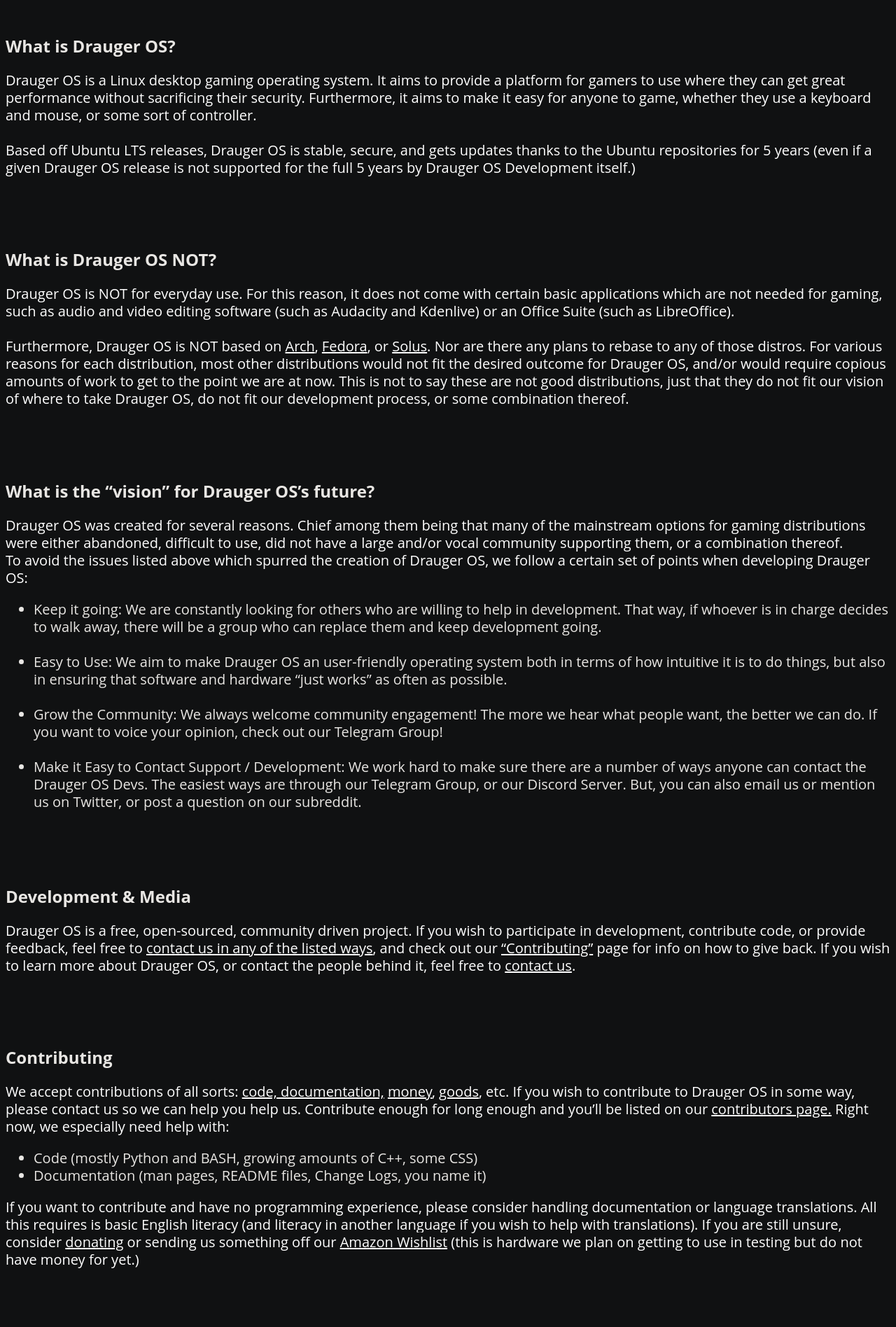
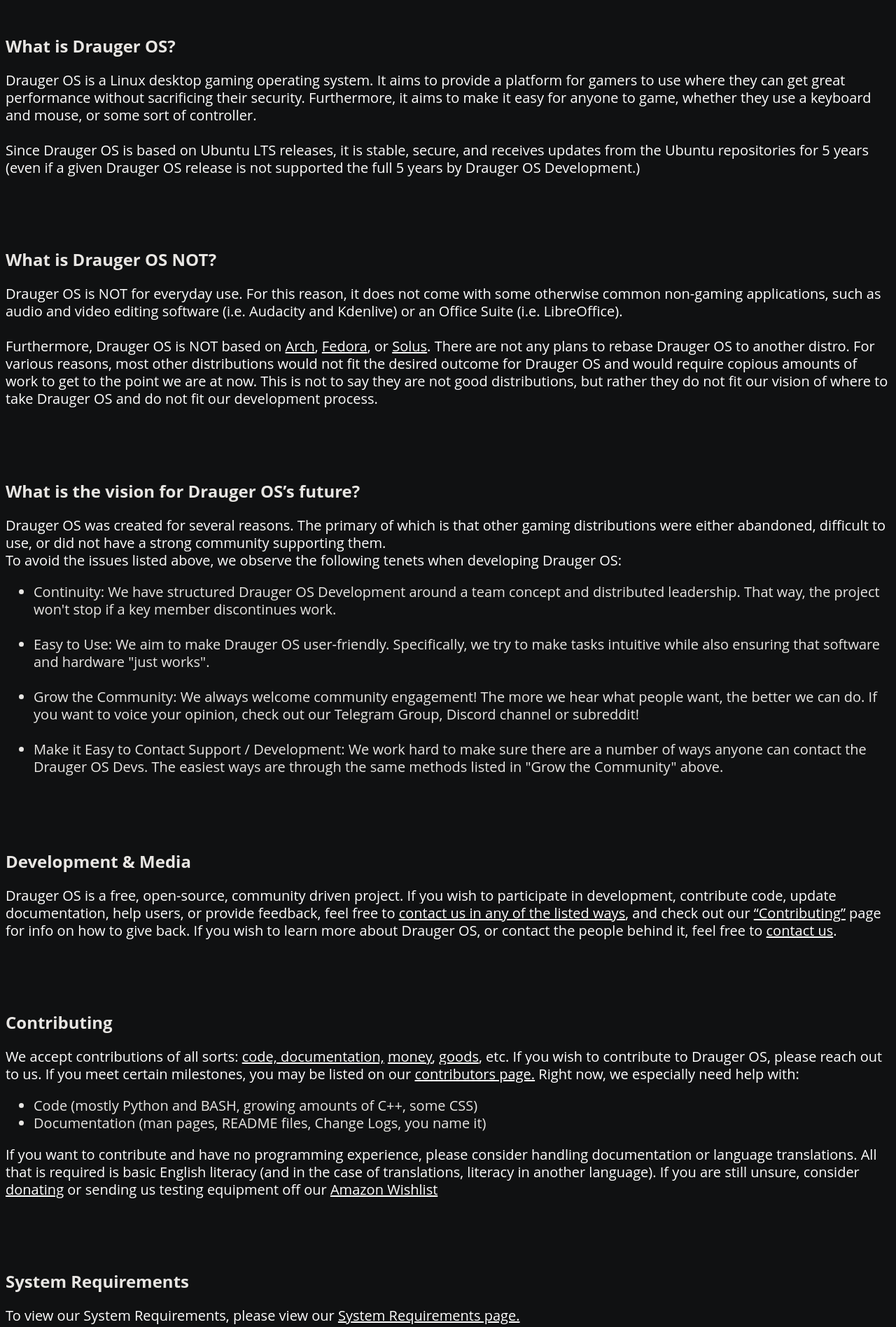
Before and after one commit to drauger-os-development/website, a Flask app: page /about in a window 1280 px wide. Shown: the part 361-2257 px from the top of the page at 70% size. Run offline with Flask 2, Linux system fonts and the light colour scheme.

Commit message:
Improve readability of about page

```diff
--- a/templates/about.html
+++ b/templates/about.html
@@ -20,7 +20,7 @@
       Drauger OS is a Linux desktop gaming operating system. It aims to provide a platform for gamers to use where they can get great performance without sacrificing their security. Furthermore, it aims to make it easy for anyone to game, whether they use a keyboard and mouse, or some sort of controller.
       </br>
       </br>
-      Based off Ubuntu LTS releases, Drauger OS is stable, secure, and gets updates thanks to the Ubuntu repositories for 5 years (even if a given Drauger OS release is not supported for the full 5 years by Drauger OS Development itself.)
+      Since Drauger OS is based on Ubuntu LTS releases, it is stable, secure, and receives updates from the Ubuntu repositories for 5 years (even if a given Drauger OS release is not supported the full 5 years by Drauger OS Development.)
   </h2>
   </br>
   </br>
@@ -29,30 +29,30 @@
     What is Drauger OS NOT?
   </h2>
   <h2 class="subtitle">
-      Drauger OS is NOT for everyday use. For this reason, it does not come with certain basic applications which are not needed for gaming, such as audio and video editing software (such as Audacity and Kdenlive) or an Office Suite (such as LibreOffice).
+      Drauger OS is NOT for everyday use. For this reason, it does not come with some otherwise common non-gaming applications, such as audio and video editing software (i.e. Audacity and Kdenlive) or an Office Suite (i.e. LibreOffice).
       </br>
       </br>
-Furthermore, Drauger OS is NOT based on <a href="https://www.archlinux.org/" target="_blank">Arch</a>, <a href="https://getfedora.org/" target="_blank">Fedora</a>, or <a href="https://getsol.us/home/" target="_blank">Solus</a>. Nor are there any plans to rebase to any of those distros. For various reasons for each distribution, most other distributions would not fit the desired outcome for Drauger OS, and/or would require copious amounts of work to get to the point we are at now. This is not to say these are not good distributions, just that they do not fit our vision of where to take Drauger OS, do not fit our development process, or some combination thereof.
+Furthermore, Drauger OS is NOT based on <a href="https://www.archlinux.org/" target="_blank">Arch</a>, <a href="https://getfedora.org/" target="_blank">Fedora</a>, or <a href="https://getsol.us/home/" target="_blank">Solus</a>. There are not any plans to rebase Drauger OS to another distro. For various reasons, most other distributions would not fit the desired outcome for Drauger OS and would require copious amounts of work to get to the point we are at now. This is not to say they are not good distributions, but rather they do not fit our vision of where to take Drauger OS and do not fit our development process.
   </h2>
   </br>
   </br>
   </br>
   <h2>
-      What is the “vision” for Drauger OS’s future?
+      What is the vision for Drauger OS’s future?
   </h2>
   <h2 class="subtitle">
-      Drauger OS was created for several reasons. Chief among them being that many of the mainstream options for gaming distributions were either abandoned, difficult to use, did not have a large and/or vocal community supporting them, or a combination thereof.
+      Drauger OS was created for several reasons. The primary of which is that other gaming distributions were either abandoned, difficult to use, or did not have a strong community supporting them.
       </br>
-To avoid the issues listed above which spurred the creation of Drauger OS, we follow a certain set of points when developing Drauger OS:
+To avoid the issues listed above, we observe the following tenets when developing Drauger OS:
 
     <ul>
-    <li>Keep it going: We are constantly looking for others who are willing to help in development. That way, if whoever is in charge decides to walk away, there will be a group who can replace them and keep development going.</li>
+    <li>Continuity: We have structured Drauger OS Development around a team concept and distributed leadership.  That way, the project won't stop if a key member discontinues work.</li>
     </br>
-    <li>Easy to Use: We aim to make Drauger OS an user-friendly operating system both in terms of how intuitive it is to do things, but also in ensuring that software and hardware “just works” as often as possible.</li>
+    <li>Easy to Use: We aim to make Drauger OS user-friendly.  Specifically, we try to make tasks intuitive while also ensuring that software and hardware "just works".</li>
     </br>
-    <li>Grow the Community: We always welcome community engagement! The more we hear what people want, the better we can do. If you want to voice your opinion, check out our Telegram Group!</li>
+    <li>Grow the Community: We always welcome community engagement! The more we hear what people want, the better we can do. If you want to voice your opinion, check out our Telegram Group, Discord channel or subreddit!</li>
     </br>
-    <li>Make it Easy to Contact Support / Development: We work hard to make sure there are a number of ways anyone can contact the Drauger OS Devs. The easiest ways are through our Telegram Group, or our Discord Server. But, you can also email us or mention us on Twitter, or post a question on our subreddit.</li>
+    <li>Make it Easy to Contact Support / Development: We work hard to make sure there are a number of ways anyone can contact the Drauger OS Devs. The easiest ways are through the same methods listed in "Grow the Community" above.</li>
     </ul>
   </h2>
   </br>
@@ -62,7 +62,7 @@ To avoid the issues listed above which spurred the creation of Drauger OS, we fo
       Development & Media
   </h2>
   <h2 class="subtitle">
-      Drauger OS is a free, open-sourced, community driven project. If you wish to participate in development, contribute code, or provide feedback, feel free to <a href="{{ url_for('contact') }}">contact us in any of the listed ways</a>, and check out our <a href="{{ url_for('contributing') }}">“Contributing”</a> page for info on how to give back. If you wish to learn more about Drauger OS, or contact the people behind it, feel free to <a href="{{ url_for('contact') }}">contact us</a>.
+      Drauger OS is a free, open-source, community driven project. If you wish to participate in development, contribute code, update documentation, help users, or provide feedback, feel free to <a href="{{ url_for('contact') }}">contact us in any of the listed ways</a>, and check out our <a href="{{ url_for('contributing') }}">“Contributing”</a> page for info on how to give back. If you wish to learn more about Drauger OS, or contact the people behind it, feel free to <a href="{{ url_for('contact') }}">contact us</a>.
   </h2>
   </br>
   </br>
@@ -71,7 +71,7 @@ To avoid the issues listed above which spurred the creation of Drauger OS, we fo
       Contributing
   </h2>
   <h2 class="subtitle">
-      We accept contributions of all sorts: <a href="https://github.com/drauger-os-development" target="_blank">code, documentation,</a> <a href="https://liberapay.com/Drauger_OS_Development/donate" target="_blank">money</a>, <a href="http://a.co/2M9SNAq" target="_blank">goods</a>, etc. If you wish to contribute to Drauger OS in some way, please contact us so we can help you help us. Contribute enough for long enough and you’ll be listed on our <a href="{{ url_for('contributing') }}" target="_blank">contributors page.</a>
+      We accept contributions of all sorts: <a href="https://github.com/drauger-os-development" target="_blank">code, documentation,</a> <a href="https://liberapay.com/Drauger_OS_Development/donate" target="_blank">money</a>, <a href="http://a.co/2M9SNAq" target="_blank">goods</a>, etc. If you wish to contribute to Drauger OS, please reach out to us. If you meet certain milestones, you may be listed on our <a href="{{ url_for('contributing') }}" target="_blank">contributors page.</a>
 
 Right now, we especially need help with:
 
@@ -81,7 +81,7 @@ Right now, we especially need help with:
     </ul>
 
 
-If you want to contribute and have no programming experience, please consider handling documentation or language translations. All this requires is basic English literacy (and literacy in another language if you wish to help with translations). If you are still unsure, consider <a href="https://liberapay.com/Drauger_OS_Development/donate" target="_blank">donating</a> or sending us something off our <a href="http://a.co/2M9SNAq">Amazon Wishlist</a> (this is hardware we plan on getting to use in testing but do not have money for yet.)
+If you want to contribute and have no programming experience, please consider handling documentation or language translations. All that is required is basic English literacy (and in the case of translations, literacy in another language). If you are still unsure, consider <a href="https://liberapay.com/Drauger_OS_Development/donate" target="_blank">donating</a> or sending us testing equipment off our <a href="http://a.co/2M9SNAq">Amazon Wishlist</a>
   </h2>
 </br>
 </br>
```
